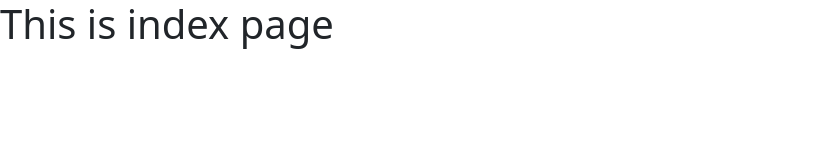
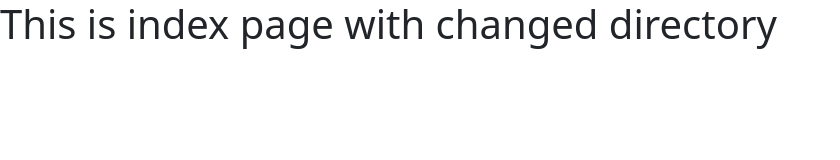
Before and after one commit to Lesiba-Tipe/tipegraphics-githubpage, a plain HTML site: page website/index.html in a window 1280 px wide. Shown: the whole page, without its empty margins (0-840 px from the left). Drawn offline with nearby package versions, Linux system fonts and the light colour scheme.

Commit message:
changed directory

```diff
--- a/index.html
+++ b/website/index.html
@@ -10,7 +10,7 @@
     <title>Tipe Graphics</title>
   </head>
   <body>
-    <h1>This is index page</h1>
+    <h1>This is index page with changed directory</h1>
 
     <script src="https://cdn.jsdelivr.net/npm/bootstrap@5.0.2/dist/js/bootstrap.bundle.min.js" integrity="sha384-MrcW6ZMFYlzcLA8Nl+NtUVF0sA7MsXsP1UyJoMp4YLEuNSfAP+JcXn/tWtIaxVXM" crossorigin="anonymous"></script>
 
```
